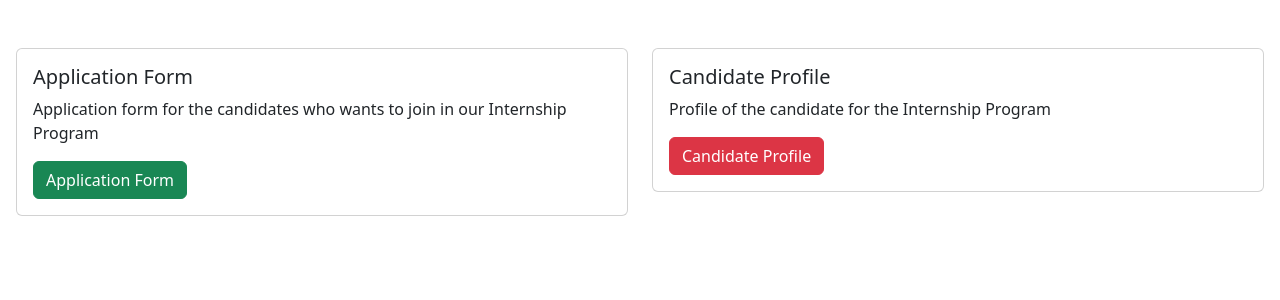
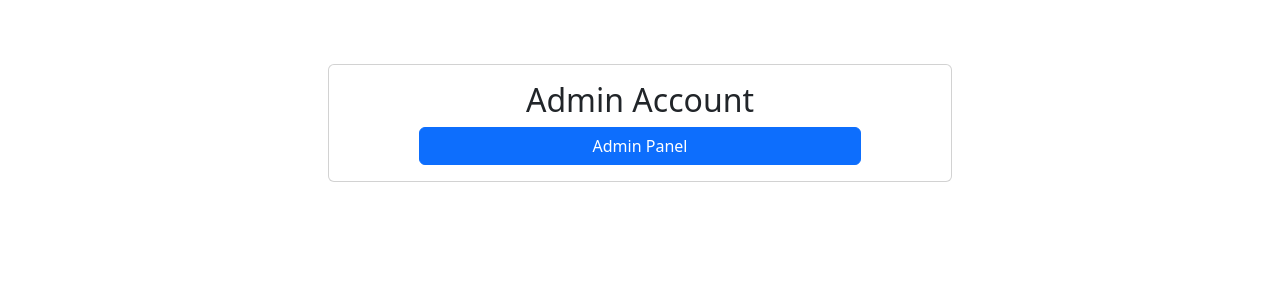
Before and after one commit to arun-arunisto/InternshipProgramProjectDjango, a Django app: page / in a window 1280 px wide. Shown: the part 56-356 px from the top of the page. Run offline with Django 4.2, Linux system fonts and the light colour scheme; a user stored in the database is signed in.

Commit message:
updated 31.07.2023

```diff
--- a/internshipProgram/models.py
+++ b/internshipProgram/models.py
@@ -1,7 +1,9 @@
+from django.contrib.auth.models import User
 from django.db import models
 
 # Create your models here.
 class Applicants(models.Model):
+    user = models.ForeignKey(User, on_delete= models.CASCADE)
     name = models.CharField(max_length=100, unique=True)
     dob = models.CharField(max_length=100)
     mobile = models.CharField(max_length=100)
@@ -13,3 +15,6 @@
 
     def __str__(self):
         return self.name
+
+#adding is_submitted() method within User model
+User.add_to_class("is_submitted", lambda user:Applicants.objects.filter(user=user).exists())
--- a/internshipProgram/urls.py
+++ b/internshipProgram/urls.py
@@ -1,7 +1,9 @@
+from django.contrib import admin
 from django.urls import path
 from . import views
 
 urlpatterns = [
+    path('admin/', admin.site.urls),
     path('',views.home, name="home"),
     path('candidate_signup/', views.candidate_signup, name="candidate_signup"),
     path('candidate_login/', views.candidate_login, name="candidate_login"),
--- a/internshipProgram/views.py
+++ b/internshipProgram/views.py
@@ -42,6 +42,7 @@
 
 @login_required
 def application_form(request):
+
     if request.method == 'POST':
         try:
             name = request.POST['name']
@@ -52,7 +53,9 @@
             photo = request.FILES.get('photo')
             address = request.POST["address"]
             objective = request.POST["objective"]
-            applicants = Applicants(name=name, dob=dob, mobile=phone,
+            #getting the current logged-in user
+            user = request.user
+            applicants = Applicants(user=user,name=name, dob=dob, mobile=phone,
                                     mail=mail, qualification=qualification,
                                     photo=photo, address=address, objective=objective)
             applicants.save()
--- a/project_folder/urls.py
+++ b/project_folder/urls.py
@@ -14,10 +14,9 @@
     1. Import the include() function: from django.urls import include, path
     2. Add a URL to urlpatterns:  path('blog/', include('blog.urls'))
 """
-from django.contrib import admin
+
 from django.urls import path, include
 
 urlpatterns = [
-    path('admin/', admin.site.urls),
     path('', include('internshipProgram.urls'))
 ]
--- a/templates/index.html
+++ b/templates/index.html
@@ -5,6 +5,16 @@
     <div class="card-body">
         <div class="row mt-3">
             {% if user.is_authenticated %}
+                {% if user.is_superuser %}
+                    <center>
+                        <div class="card w-50 mt-3">
+                            <div class="card-body">
+                                <h2 class="card-title">Admin Account</h2>
+                                <a href="/admin" class="btn btn-primary w-75">Admin Panel</a>
+                            </div>
+                        </div>
+                    </center>
+                {% else %}
                     <div class="col-sm-6">
                         <div class="card">
                             <div class="card-body">
@@ -23,6 +33,7 @@
                             </div>
                         </div>
                     </div>
+                {% endif %}
             {% else %}
             <div class="col-sm-6 mt-3">
                 <div class="card">
```
Also changed, not shown: templates/application_form.html (+8 -0 lines), db.sqlite3, internshipProgram/migrations/0003_applicants_user.py (added), media/images/39_imagens_criativas_em_tributo_a_Steve_Jobs_-_Bons_Tutoriais_JZlG0yH.jpg (added). Lines whose indentation alone changed are shown as unchanged.
